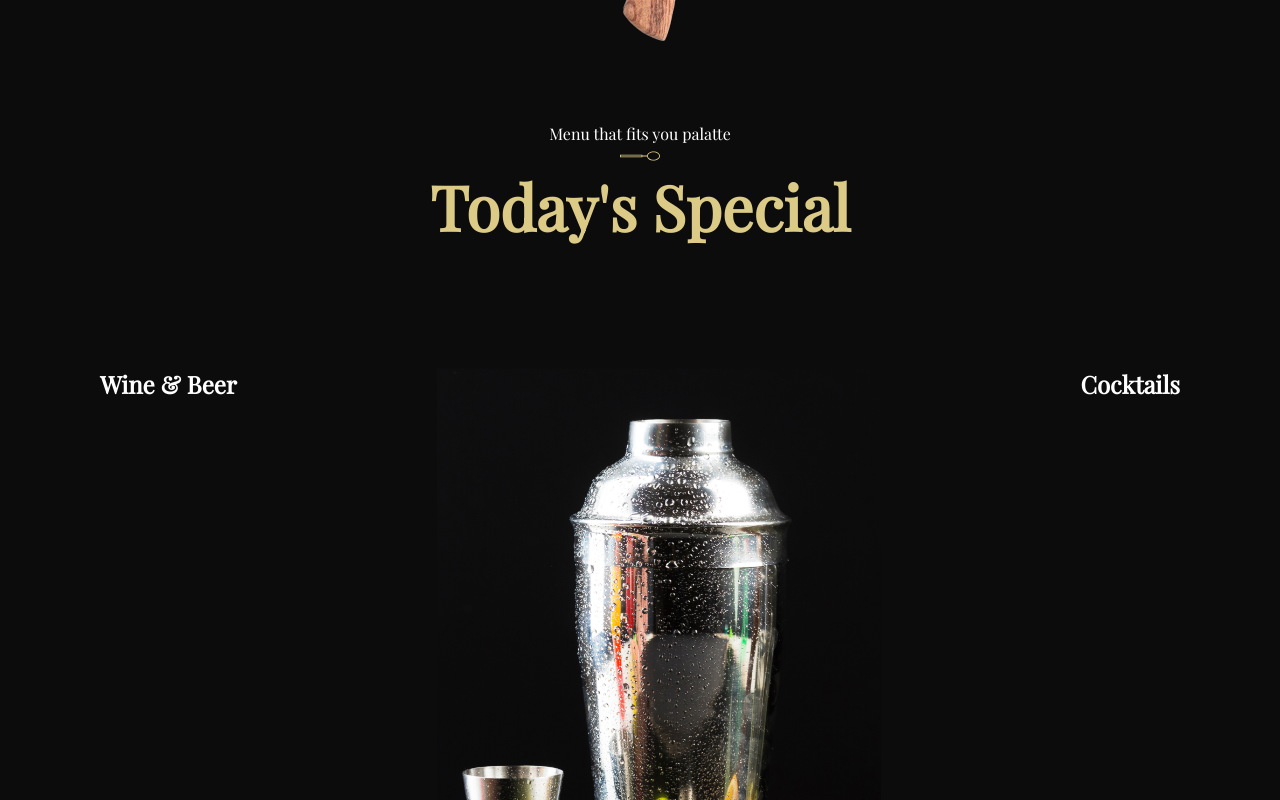
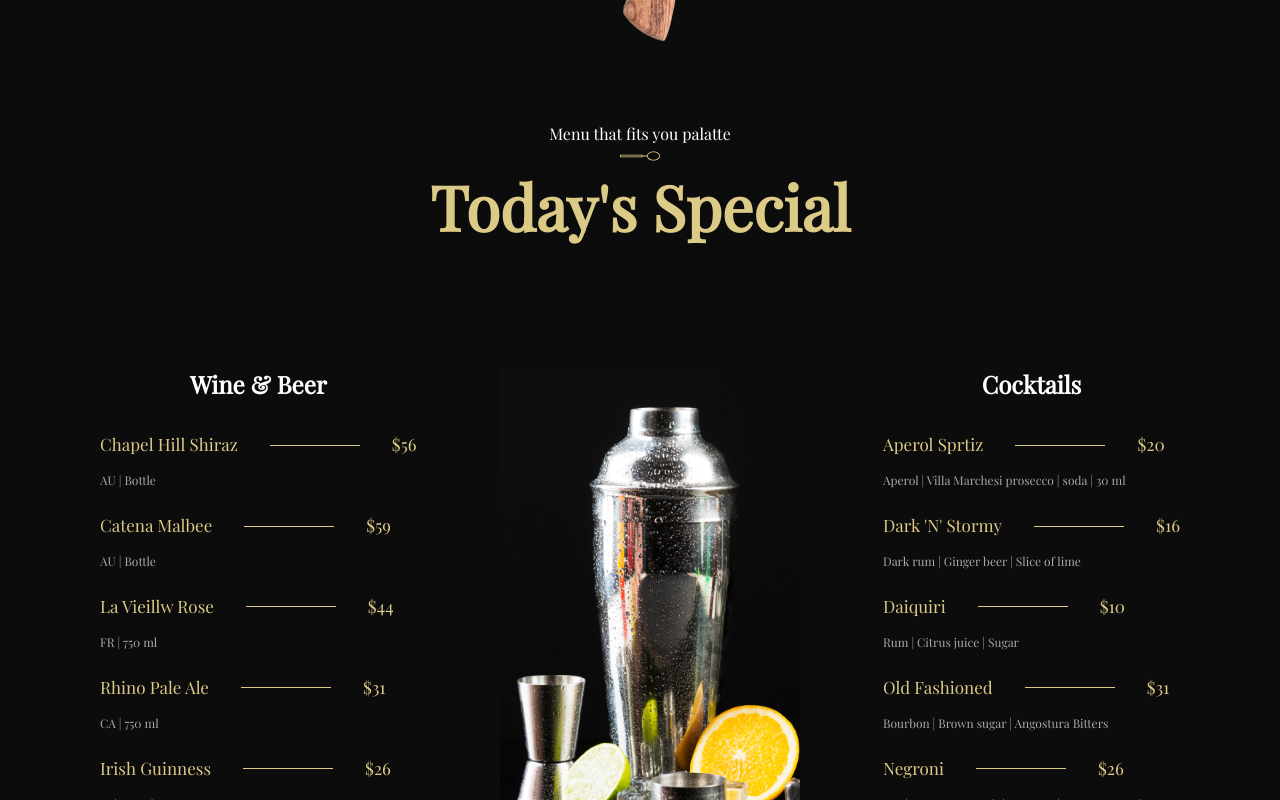
Before and after one commit to Ginoboca1/React-Restaurant, a React (Vite) app: page / in a window 1280 px wide. Shown: the part 1640-2440 px from the top of the page. Built offline with nearby package versions, Linux system fonts and the light colour scheme.

Commit message:
menu section added

```diff
--- a/src/components/Menuitem/MenuItem.css
+++ b/src/components/Menuitem/MenuItem.css
@@ -0,0 +1,32 @@
+.menu-item-container{
+    display: flex;
+    flex-direction:column;
+    align-items:flex-start;
+    gap:10px;
+}
+
+.menu-item-head{
+    display:flex;
+    align-items:center;
+    justify-content:space-between;
+}
+
+.menu-item-head p{
+    color: var(--golden);
+    line-height:29.9px;
+    font-size:17px;
+}
+
+.menu-item-dash{
+    width: 90px;
+    height: 1px;
+    background-color:var(--golden);
+    margin:0 32px;
+}
+
+.menu-item-tags{
+    font-size:12px;
+    color:var(--grey);
+    line-height: 175%;
+    font-weight: 400;
+}
--- a/src/components/Menuitem/MenuItem.jsx
+++ b/src/components/Menuitem/MenuItem.jsx
@@ -1,11 +1,21 @@
-import React from 'react';
-
 import './MenuItem.css';
 
-const MenuItem = () => (
-  <div>
-    MenuItem
-  </div>
-);
+
+
+const MenuItem = ({title, price, tags}) => {
+  return(
+    <div className='menu-item-container'>
+      <div className='menu-item-head'>
+        <p>{title}</p>
+        <div className='menu-item-dash'></div>
+        <p>{price}</p>
+      </div>
+
+      <div className='menu-item-tags'>
+        <p>{tags}</p>
+      </div>
+    </div>
+  )
+}
 
 export default MenuItem;
--- a/src/sections/Menu/SpecialMenu.css
+++ b/src/sections/Menu/SpecialMenu.css
@@ -27,6 +27,42 @@
 }
 
 .menu-image-container img{
-    width:444px;
-    height:659px;
+    width:300px;
+    height:509px;
 }
+
+.menu-card-wines{
+    display:flex;
+    flex-direction:column;
+    gap:30px;
+}
+
+.menu-card-cocktails{
+    display:flex;
+    flex-direction:column;
+    gap:30px;
+}
+
+.menu-items{
+    display:flex;
+    flex-direction:column;
+    gap:20px;
+    width:100%;
+}
+
+@media screen and (max-width:768px){
+    .menu-content{
+        display:flex;
+        flex-direction:column;
+        justify-content:space-between;
+        align-items:center;
+        padding:30px;
+        gap:20px;
+    }
+
+    .menu-cards-cocktails{
+        display:flex;
+        align-items:flex-end;
+        margin-top:20px;
+    }
+}
--- a/src/sections/Menu/SpecialMenu.jsx
+++ b/src/sections/Menu/SpecialMenu.jsx
@@ -1,31 +1,50 @@
-import images from '../../constants/images';
+import MenuItem from "../../components/Menuitem/MenuItem";
+import images from "../../constants/images";
+import data from "../../constants/data";
 
-import './SpecialMenu.css';
 
- const SpecialMenu = () => (
-  <div className='menu-container'>
-    <div className='menu-title-container'>
+
+import "./SpecialMenu.css";
+
+const SpecialMenu = () => {
+
+  return (
+    <div className="menu-container">
+      <div className="menu-title-container">
         <p>Menu that fits you palatte</p>
         <img src={images.spoon} />
         <h1>Today's Special</h1>
       </div>
 
-    <div className='menu-content'>
-      <section className='menu-card'>
+      <div className="menu-content">
+        <section className="menu-card-wines">
           <h2>Wine & Beer</h2>
+          <div className="menu-items">
+          {data.wines.map((wine, index) =>
+                <MenuItem key={wine.title + index} title ={wine.title} price = {wine.price} tags = {wine.tags} />
+              )
+            }
+          </div>
         </section>
 
-      <section className='menu-image-container'>
+        <section className="menu-image-container">
           <img src={images.menu} />
         </section>
 
-      <section className='menu-card'>
+        <section className="menu-card-cocktails">
           <h2>Cocktails</h2>
+          <div className="menu-items">
+            {data.cocktails.map((cocktail, index) =>
+                <MenuItem key={cocktail.title + index} title ={cocktail.title} price = {cocktail.price} tags = {cocktail.tags} />
+              )
+            }
+          </div>
         </section>
       </div>
 
-    <button className='header-button'>View More</button>
+      <button className="header-button">View More</button>
     </div>
   );
+};
 
 export default SpecialMenu;
```
Lines whose indentation alone changed are shown as unchanged.
